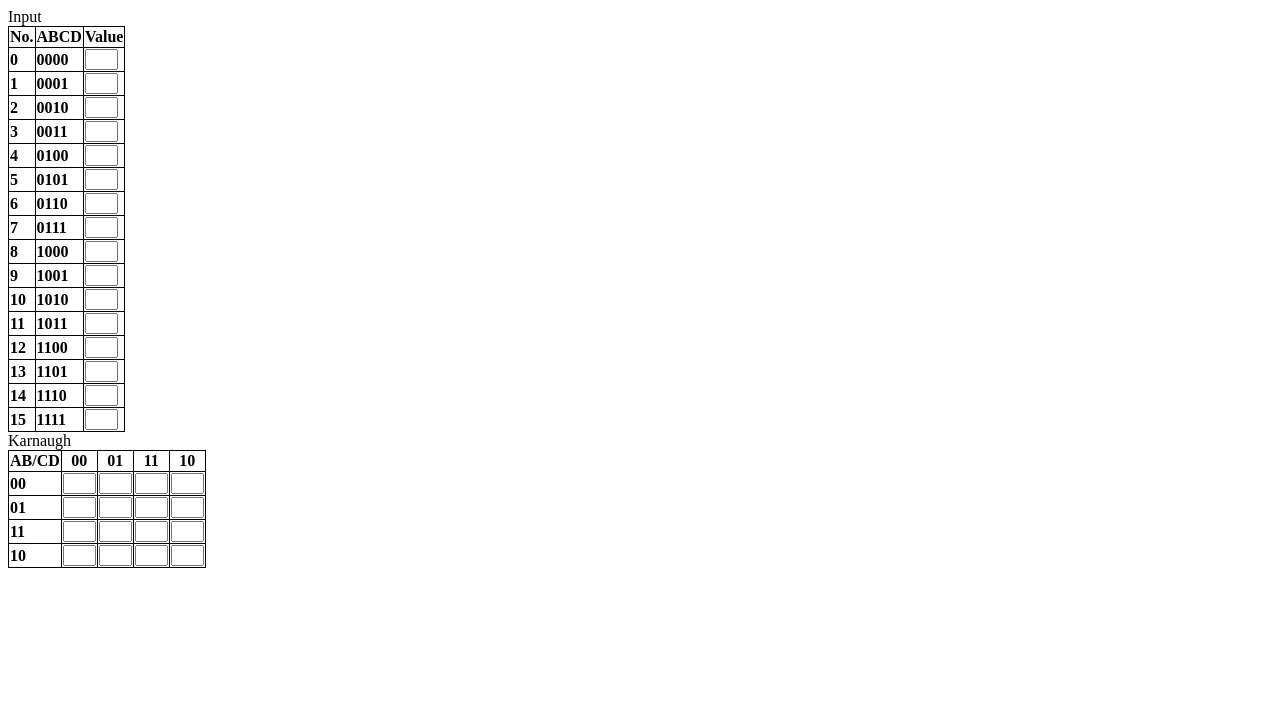
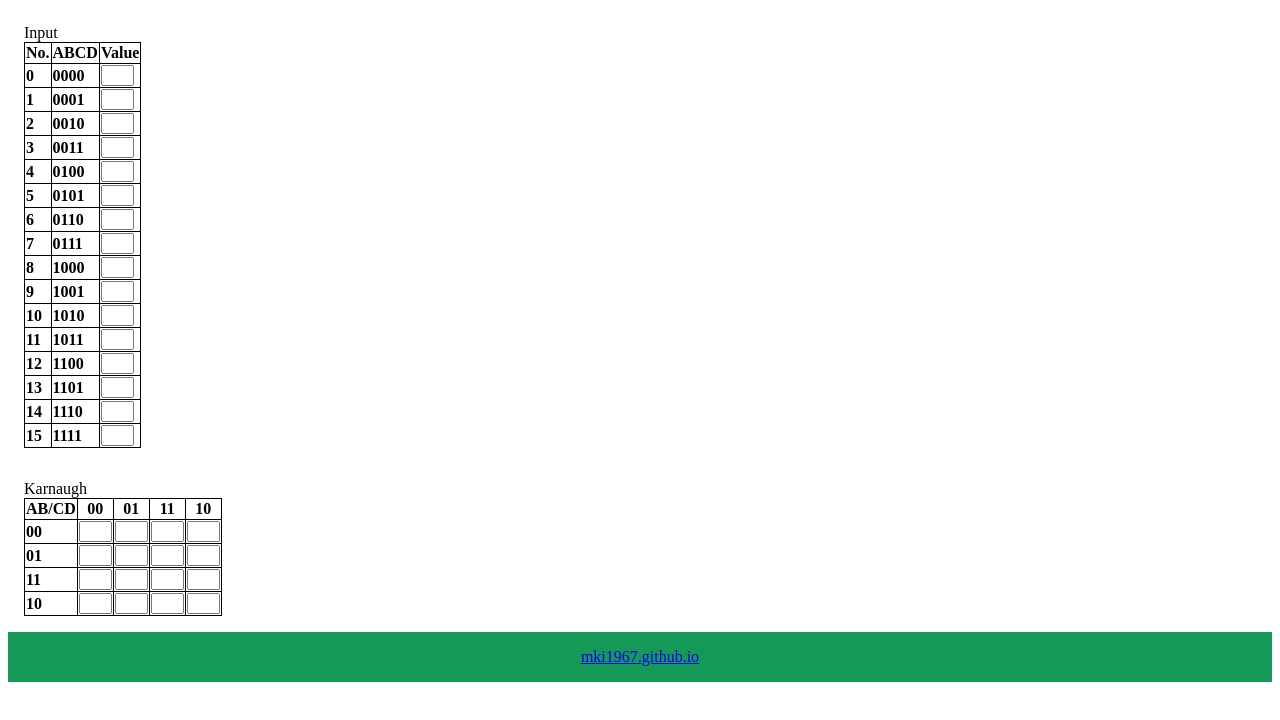
Before and after one commit to mki1967/Karnaugh, a plain HTML site: page index.html in a window 1280 px wide. Drawn offline with Linux system fonts and the light colour scheme.

Commit message:
moved to index.html with footer, styles and ga scripts

```diff
--- a/table_4.html
+++ b/index.html
@@ -4,11 +4,32 @@
     <meta charset="UTF-8">
     <title>Karnaugh Table 4</title>
     <style>
+      div{
+      padding: 1em;
+      }
       table, th, td {
       border: 1px solid black;
       border-collapse: collapse;
       }
+      header, footer {
+      padding: 1em;
+      color: white;
+      background-color: #159957;
+      clear: left;
+      text-align: center;
+      }
     </style>
+    <script>
+      (function(i,s,o,g,r,a,m){i['GoogleAnalyticsObject']=r;i[r]=i[r]||function(){
+      (i[r].q=i[r].q||[]).push(arguments)},i[r].l=1*new Date();a=s.createElement(o),
+      m=s.getElementsByTagName(o)[0];a.async=1;a.src=g;m.parentNode.insertBefore(a,m)
+      })(window,document,'script','https://www.google-analytics.com/analytics.js','ga');
+
+      ga('create', 'UA-52437368-4', 'auto');
+      ga('send', 'pageview');
+
+    </script>
+
     <script src="script_table_4.js">
     </script>
   </head>
@@ -52,7 +73,7 @@
 	</tr>
       </table>
     </div>
-
+    <footer><a href="https://mki1967.github.io/">mki1967.github.io<a> </footer>
   </body>
 
 </html>
```
